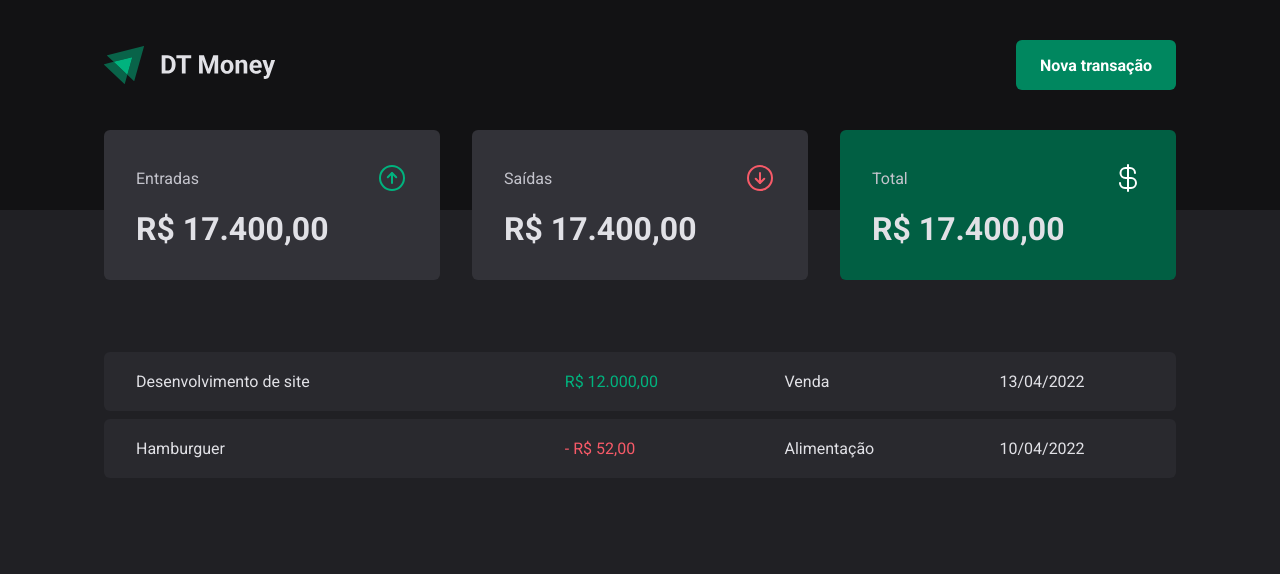
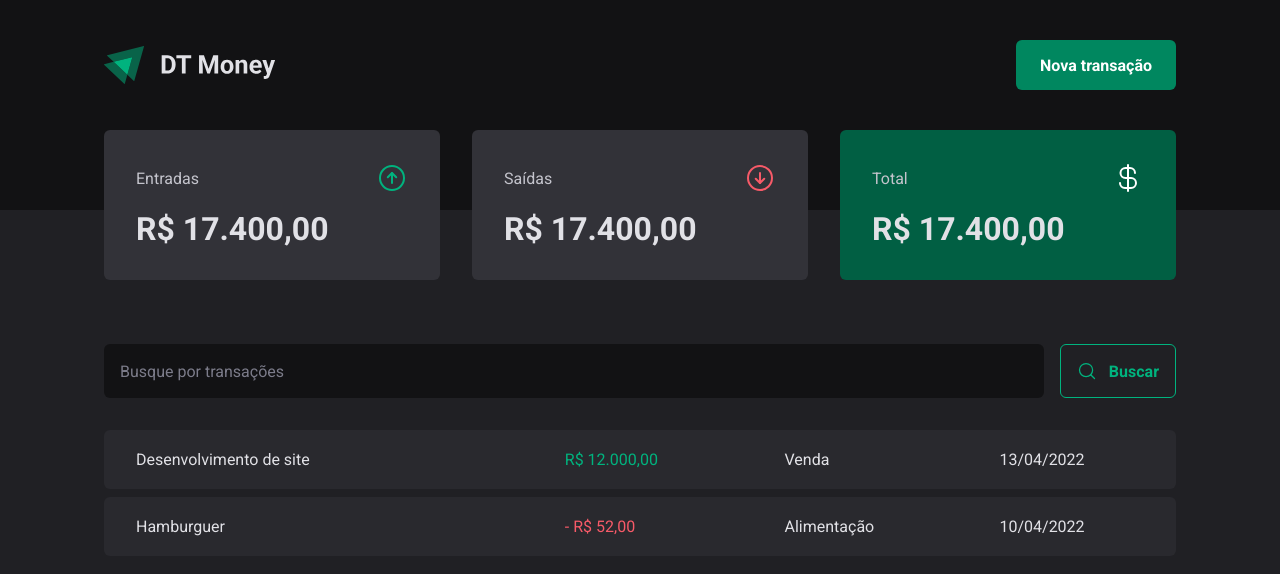
Before and after one commit to MathPSantos/dt-money, a React (Vite) app: page / in a window 1280 px wide. Shown: the top 574 px of the page. Built offline with nearby package versions, Linux system fonts and the light colour scheme.

Commit message:
feat: add SearchForm component

```diff
--- /dev/null
+++ b/src/pages/Transactions/components/SearchForm/index.tsx
@@ -0,0 +1,15 @@
+import { MagnifyingGlass } from "phosphor-react";
+
+import * as SF from "./styles";
+
+export function SearchForm() {
+  return (
+    <SF.Container>
+      <input type="text" placeholder="Busque por transações" />
+      <button type="submit">
+        <MagnifyingGlass size={20} />
+        Buscar
+      </button>
+    </SF.Container>
+  );
+}
--- /dev/null
+++ b/src/pages/Transactions/components/SearchForm/styles.ts
@@ -0,0 +1,42 @@
+import styled from "styled-components";
+
+export const Container = styled.form`
+  display: flex;
+  gap: 16px;
+
+  input {
+    flex: 1;
+    border-radius: 6px;
+    border: 0;
+    background: ${({ theme }) => theme["gray-900"]};
+    color: ${({ theme }) => theme["gray-300"]};
+    padding: 16px;
+
+    &::placeholder {
+      color: ${({ theme }) => theme["gray-500"]};
+    }
+  }
+
+  button {
+    display: flex;
+    align-items: center;
+    gap: 12px;
+
+    border: 0;
+    padding: 16px;
+    border: 1px solid ${({ theme }) => theme["green-300"]};
+    background: transparent;
+    color: ${({ theme }) => theme["green-300"]};
+    font-weight: bold;
+    border-radius: 6px;
+    cursor: pointer;
+
+    &:hover {
+      background: ${({ theme }) => theme["green-500"]};
+      border-color: ${({ theme }) => theme["green-500"]};
+      color: ${({ theme }) => theme["white"]};
+
+      transition: background-color 0.2s, color 0.2s, border-color 0.2s;
+    }
+  }
+`;
--- /dev/null
+++ b/src/pages/Transactions/components/index.ts
@@ -0,0 +1 @@
+export * from "./SearchForm";
--- a/src/pages/Transactions/index.tsx
+++ b/src/pages/Transactions/index.tsx
@@ -1,4 +1,5 @@
 import { Header, Summary } from "../../components";
+import { SearchForm } from "./components";
 
 import * as T from "./styles";
 
@@ -9,6 +10,8 @@
       <Summary />
 
       <T.Container>
+        <SearchForm />
+
         <T.Table>
           <tbody>
             <tr>
--- a/src/pages/Transactions/styles.ts
+++ b/src/pages/Transactions/styles.ts
@@ -11,7 +11,7 @@
   width: 100%;
   border-collapse: separate;
   border-spacing: 0 8px;
-  /* margin-top: 24px; */
+  margin-top: 24px;
 
   td {
     padding: 20px 32px;
```
